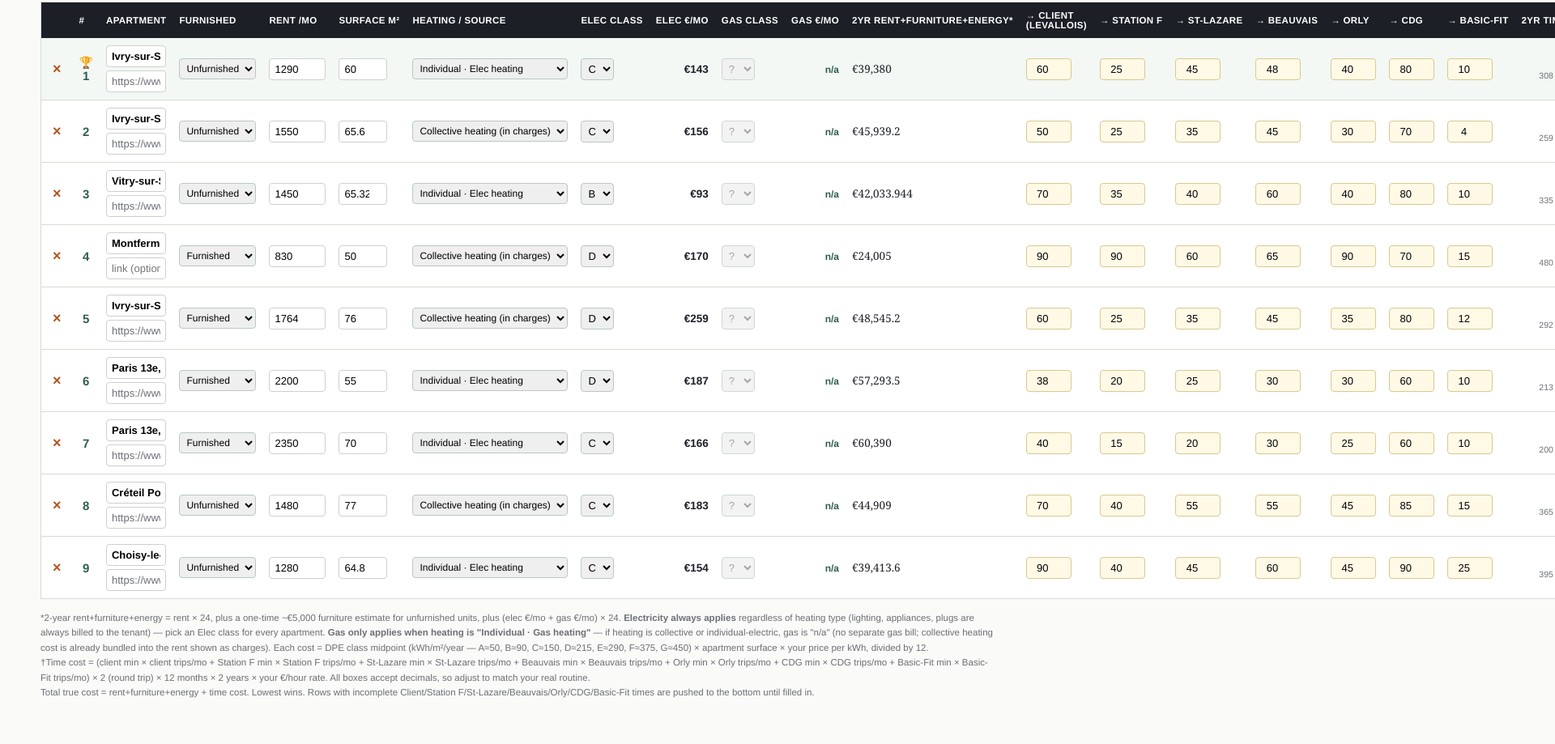
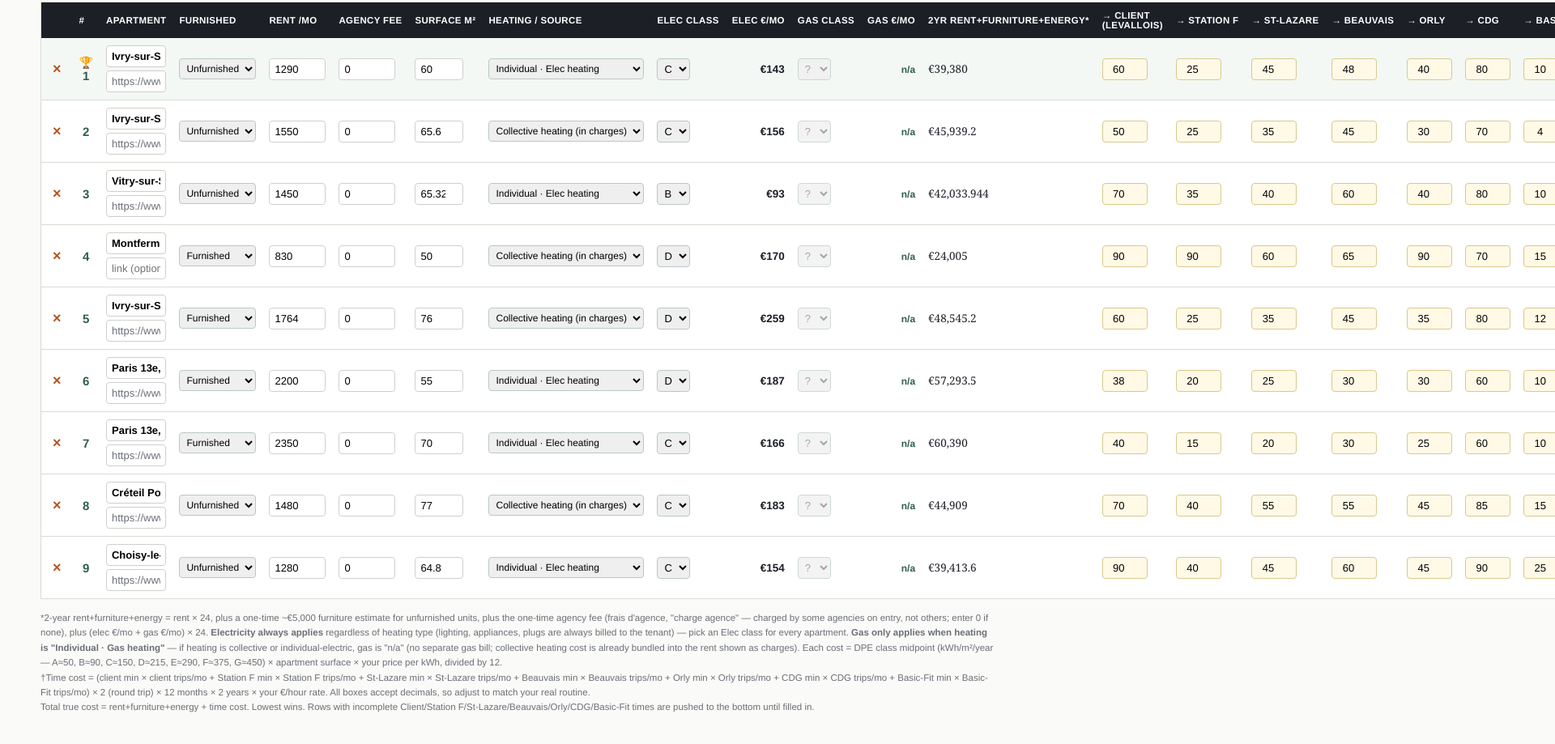
Before and after one commit to mikou-mouad/apprt-compar, a plain HTML site: page index.html in a window 1280 px wide. Shown: the part 329-1248 px from the top of the page at 81% size, 1920 px wide, since content can reach past the window. Drawn offline with Linux system fonts and the light colour scheme; no server answers.

Commit message:
Add files via upload

```diff
--- a/index.html
+++ b/index.html
@@ -205,6 +205,7 @@
         <th>Apartment</th>
         <th>Furnished</th>
         <th>Rent /mo</th>
+        <th>Agency fee</th>
         <th>Surface m²</th>
         <th>Heating / source</th>
         <th>Elec class</th>
@@ -227,7 +228,7 @@
   </table>
 
   <p class="footnote">
-    *2-year rent+furniture+energy = rent × 24, plus a one-time ~€5,000 furniture estimate for unfurnished units, plus (elec €/mo + gas €/mo) × 24. <b>Electricity always applies</b> regardless of heating type (lighting, appliances, plugs are always billed to the tenant) — pick an Elec class for every apartment. <b>Gas only applies when heating is "Individual · Gas heating"</b> — if heating is collective or individual-electric, gas is "n/a" (no separate gas bill; collective heating cost is already bundled into the rent shown as charges). Each cost = DPE class midpoint (kWh/m²/year — A≈50, B≈90, C≈150, D≈215, E≈290, F≈375, G≈450) × apartment surface × your price per kWh, divided by 12.<br>
+    *2-year rent+furniture+energy = rent × 24, plus a one-time ~€5,000 furniture estimate for unfurnished units, plus the one-time agency fee (frais d'agence, "charge agence" — charged by some agencies on entry, not others; enter 0 if none), plus (elec €/mo + gas €/mo) × 24. <b>Electricity always applies</b> regardless of heating type (lighting, appliances, plugs are always billed to the tenant) — pick an Elec class for every apartment. <b>Gas only applies when heating is "Individual · Gas heating"</b> — if heating is collective or individual-electric, gas is "n/a" (no separate gas bill; collective heating cost is already bundled into the rent shown as charges). Each cost = DPE class midpoint (kWh/m²/year — A≈50, B≈90, C≈150, D≈215, E≈290, F≈375, G≈450) × apartment surface × your price per kWh, divided by 12.<br>
     †Time cost = (client min × client trips/mo + Station F min × Station F trips/mo + St-Lazare min × St-Lazare trips/mo + Beauvais min × Beauvais trips/mo + Orly min × Orly trips/mo + CDG min × CDG trips/mo + Basic-Fit min × Basic-Fit trips/mo) × 2 (round trip) × 12 months × 2 years × your €/hour rate. All boxes accept decimals, so adjust to match your real routine.<br>
     Total true cost = rent+furniture+energy + time cost. Lowest wins. Rows with incomplete Client/Station F/St-Lazare/Beauvais/Orly/CDG/Basic-Fit times are pushed to the bottom until filled in.
   </p>
@@ -241,15 +242,15 @@ const STORAGE_KEY = 'apartmentComparisonData_v1';
 const SETTINGS_KEY = 'apartmentComparisonSettings_v1';
 
 const defaultData = [
-  withId({name:"Ivry-sur-Seine, T3 65.6m² (4min walk M7 Pierre et Marie Curie)", furnished:false, rent:1550, surface:65.6, elecClass:"C", gazClass:"", energySource:"collective", link:"https://www.leboncoin.fr/ad/locations/3228767251", client:50, stationF:25, lazare:35, beauvais:45, orly:30, cdg:70, basicfit:4}),
-  withId({name:"Ivry-sur-Seine, T3 60m² (\"porte de Paris\", near M7 south)", furnished:false, rent:1290, surface:60, elecClass:"C", gazClass:"", energySource:"individual-electric", link:"https://www.leboncoin.fr/ad/locations/3230921050", client:60, stationF:25, lazare:45, beauvais:48, orly:40, cdg:80, basicfit:10}),
-  withId({name:"Ivry-sur-Seine, T3 76m² (300m walk to M7)", furnished:true, rent:1764, surface:76, elecClass:"D", gazClass:"", energySource:"collective", link:"https://www.leboncoin.fr/ad/locations/3229343762", client:60, stationF:25, lazare:35, beauvais:45, orly:35, cdg:80, basicfit:12}),
-  withId({name:"Vitry-sur-Seine, T3 65.32m² (8min walk, RER C)", furnished:false, rent:1450, surface:65.32, elecClass:"B", gazClass:"", energySource:"individual-electric", link:"https://www.pap.fr/annonces/appartement-vitry-sur-seine-94400-r464300876", client:70, stationF:35, lazare:40, beauvais:60, orly:40, cdg:80, basicfit:10}),
-  withId({name:"Paris 13e, Rue du Javelot, 70m² (Olympiades M14 / Tolbiac M7)", furnished:true, rent:2350, surface:70, elecClass:"C", gazClass:"", energySource:"individual-electric", link:"https://www.pap.fr/annonces/appartement-paris-13e-75013-r464300445", client:40, stationF:15, lazare:20, beauvais:30, orly:25, cdg:60, basicfit:10}),
-  withId({name:"Paris 13e, Gobelins, 55m² (Gobelins M7 / Campo-Formio M5)", furnished:true, rent:2200, surface:55, elecClass:"D", gazClass:"", energySource:"individual-electric", link:"https://www.pap.fr/annonces/appartement-paris-13e-75013-r464300543", client:38, stationF:20, lazare:25, beauvais:30, orly:30, cdg:60, basicfit:10}),
-  withId({name:"Choisy-le-Roi, 64.8m² (10min walk, RER C)", furnished:false, rent:1280, surface:64.8, elecClass:"C", gazClass:"", energySource:"individual-electric", link:"https://www.pap.fr/annonces/appartement-choisy-le-roi-94600-r462502982", client:90, stationF:40, lazare:45, beauvais:60, orly:45, cdg:90, basicfit:25}),
-  withId({name:"Créteil Pointe du Lac, 77m² (2min walk M8)", furnished:false, rent:1480, surface:77, elecClass:"C", gazClass:"", energySource:"collective", link:"https://www.leboncoin.fr/ad/locations/3230372002", client:70, stationF:40, lazare:55, beauvais:55, orly:45, cdg:85, basicfit:15}),
-  withId({name:"Montfermeil, T3 50m² (furnished)", furnished:true, rent:830, surface:50, elecClass:"D", gazClass:"", energySource:"collective", link:"", client:90, stationF:90, lazare:60, beauvais:65, orly:90, cdg:70, basicfit:15}),
+  withId({name:"Ivry-sur-Seine, T3 65.6m² (4min walk M7 Pierre et Marie Curie)", furnished:false, agencyFee:0, rent:1550, surface:65.6, elecClass:"C", gazClass:"", energySource:"collective", link:"https://www.leboncoin.fr/ad/locations/3228767251", client:50, stationF:25, lazare:35, beauvais:45, orly:30, cdg:70, basicfit:4}),
+  withId({name:"Ivry-sur-Seine, T3 60m² (\"porte de Paris\", near M7 south)", furnished:false, agencyFee:0, rent:1290, surface:60, elecClass:"C", gazClass:"", energySource:"individual-electric", link:"https://www.leboncoin.fr/ad/locations/3230921050", client:60, stationF:25, lazare:45, beauvais:48, orly:40, cdg:80, basicfit:10}),
+  withId({name:"Ivry-sur-Seine, T3 76m² (300m walk to M7)", furnished:true, agencyFee:0, rent:1764, surface:76, elecClass:"D", gazClass:"", energySource:"collective", link:"https://www.leboncoin.fr/ad/locations/3229343762", client:60, stationF:25, lazare:35, beauvais:45, orly:35, cdg:80, basicfit:12}),
+  withId({name:"Vitry-sur-Seine, T3 65.32m² (8min walk, RER C)", furnished:false, agencyFee:0, rent:1450, surface:65.32, elecClass:"B", gazClass:"", energySource:"individual-electric", link:"https://www.pap.fr/annonces/appartement-vitry-sur-seine-94400-r464300876", client:70, stationF:35, lazare:40, beauvais:60, orly:40, cdg:80, basicfit:10}),
+  withId({name:"Paris 13e, Rue du Javelot, 70m² (Olympiades M14 / Tolbiac M7)", furnished:true, agencyFee:0, rent:2350, surface:70, elecClass:"C", gazClass:"", energySource:"individual-electric", link:"https://www.pap.fr/annonces/appartement-paris-13e-75013-r464300445", client:40, stationF:15, lazare:20, beauvais:30, orly:25, cdg:60, basicfit:10}),
+  withId({name:"Paris 13e, Gobelins, 55m² (Gobelins M7 / Campo-Formio M5)", furnished:true, agencyFee:0, rent:2200, surface:55, elecClass:"D", gazClass:"", energySource:"individual-electric", link:"https://www.pap.fr/annonces/appartement-paris-13e-75013-r464300543", client:38, stationF:20, lazare:25, beauvais:30, orly:30, cdg:60, basicfit:10}),
+  withId({name:"Choisy-le-Roi, 64.8m² (10min walk, RER C)", furnished:false, agencyFee:0, rent:1280, surface:64.8, elecClass:"C", gazClass:"", energySource:"individual-electric", link:"https://www.pap.fr/annonces/appartement-choisy-le-roi-94600-r462502982", client:90, stationF:40, lazare:45, beauvais:60, orly:45, cdg:90, basicfit:25}),
+  withId({name:"Créteil Pointe du Lac, 77m² (2min walk M8)", furnished:false, agencyFee:0, rent:1480, surface:77, elecClass:"C", gazClass:"", energySource:"collective", link:"https://www.leboncoin.fr/ad/locations/3230372002", client:70, stationF:40, lazare:55, beauvais:55, orly:45, cdg:85, basicfit:15}),
+  withId({name:"Montfermeil, T3 50m² (furnished)", furnished:true, agencyFee:0, rent:830, surface:50, elecClass:"D", gazClass:"", energySource:"collective", link:"", client:90, stationF:90, lazare:60, beauvais:65, orly:90, cdg:70, basicfit:15}),
 ];
 
 let data;
@@ -385,7 +386,8 @@ const DPE_KWH_PER_M2 = { A:50, B:90, C:150, D:215, E:290, F:375, G:450 };
 function twoYearRentFurnitureEnergyCost(d, s){
   const eCost = totalEnergyCost(d, s);
   const energyPart = eCost == null ? 0 : eCost * MONTHS; // treat unknown energy as 0 until filled in, flagged separately
-  return d.rent * MONTHS + (d.furnished ? 0 : FURNITURE_COST) + energyPart;
+  const agencyFee = d.agencyFee || 0; // one-time fee, not amortized/multiplied
+  return d.rent * MONTHS + (d.furnished ? 0 : FURNITURE_COST) + agencyFee + energyPart;
 }
 
 function electricityCost(d, s){
@@ -503,6 +505,8 @@ function render(){
       const field = e.target.dataset.field;
       if(field === 'rent' || field === 'surface'){
         data[idx][field] = Math.max(0, parseFloat(e.target.value) || 0);
+      } else if(field === 'agencyFee'){
+        data[idx][field] = Math.max(0, Math.round(parseFloat(e.target.value) || 0));
       } else {
         data[idx][field] = e.target.value;
       }
@@ -565,6 +569,7 @@ function rowHtml(d, rank, idx, rentCost, tCost, trueCost, time, eCost, gCost){
       <option value="false" ${!d.furnished?'selected':''}>Unfurnished</option>
     </select></td>
     <td><input type="number" min="0" class="field-input" data-idx="${idx}" data-field="rent" value="${d.rent}" style="width:70px;"></td>
+    <td><input type="number" min="0" step="1" class="field-input" data-idx="${idx}" data-field="agencyFee" value="${d.agencyFee ?? 0}" style="width:70px;" placeholder="0"></td>
     <td><input type="number" min="0" class="field-input" data-idx="${idx}" data-field="surface" value="${d.surface}" style="width:60px;"></td>
     <td><select class="energy-select" data-idx="${idx}" data-field="energySource" style="font-family:'Helvetica Neue',Arial,sans-serif;font-size:12px;padding:4px;border-radius:4px;border:1px solid #b9c9c2;">${sourceOpts}</select></td>
     <td><select class="energy-select" data-idx="${idx}" data-field="elecClass" style="font-family:'Helvetica Neue',Arial,sans-serif;font-size:13px;padding:4px;border-radius:4px;border:1px solid #b9c9c2;">${classOpts(d.elecClass)}</select></td>
@@ -595,6 +600,7 @@ document.getElementById('addAptBtn').addEventListener('click', ()=>{
   data.push(withId({
     name: "New apartment",
     furnished: false,
+    agencyFee: 0,
     rent: 0,
     surface: 50,
     elecClass: "",
```
